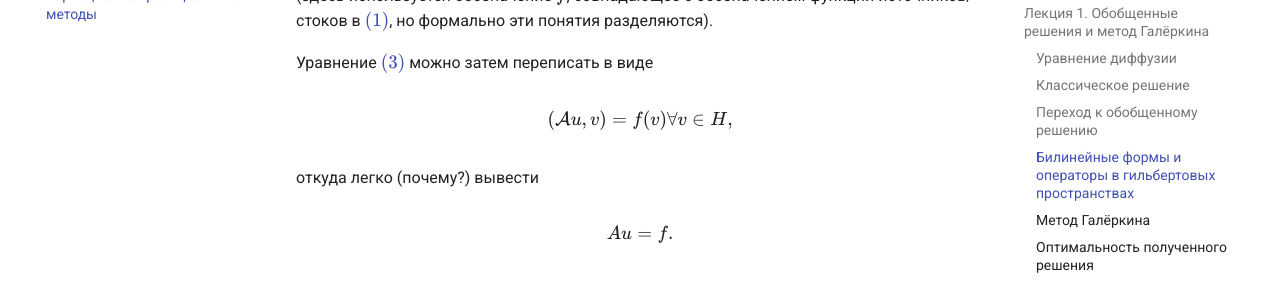
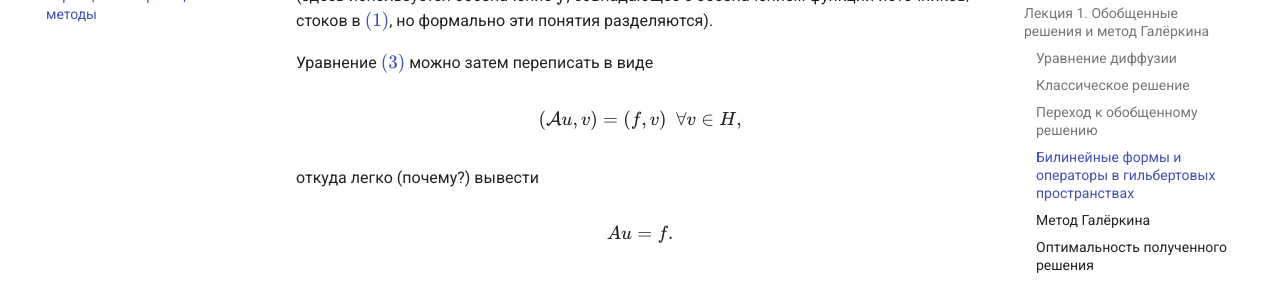
Before and after one commit to denis-anuprienko/VPM_Course, an MkDocs documentation site: the page built from docs/index.md, in a window 1280 px wide and 900 px high, scrolled down 2470 px. Shown: the part 149-448 px from the top of the window. Built offline with MkDocs 1.6.1 and Material for MkDocs 9.7.7, drawn with Linux system fonts in a browser that asks for light colours.

Commit message:
misprint fix

```diff
--- a/docs/index.md
+++ b/docs/index.md
@@ -89,7 +89,7 @@ $$
 Уравнение [\eqref{eq:bilin}](#3) можно затем переписать в виде
 
 $$
-(\mathcal{A}u, v) = f(v) \forall v \in H,
+(\mathcal{A}u, v) = (f, v)~~ \forall v \in H,
 $$
 
 откуда легко (почему?) вывести
```
